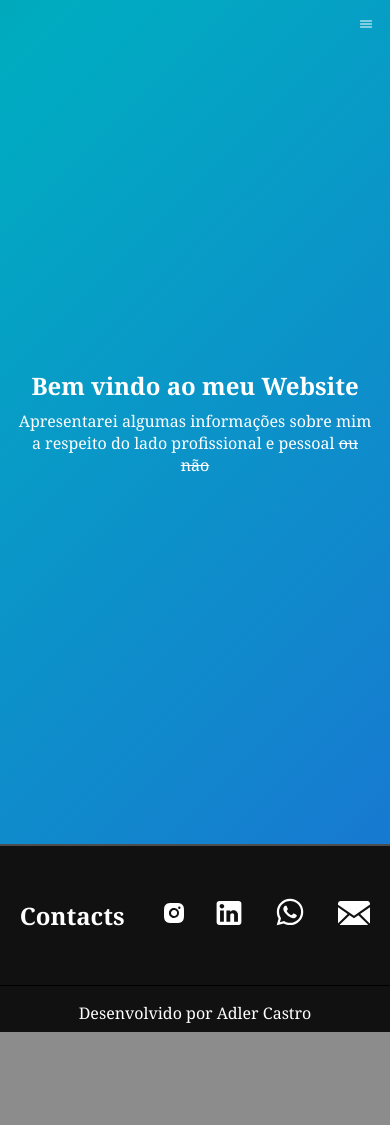
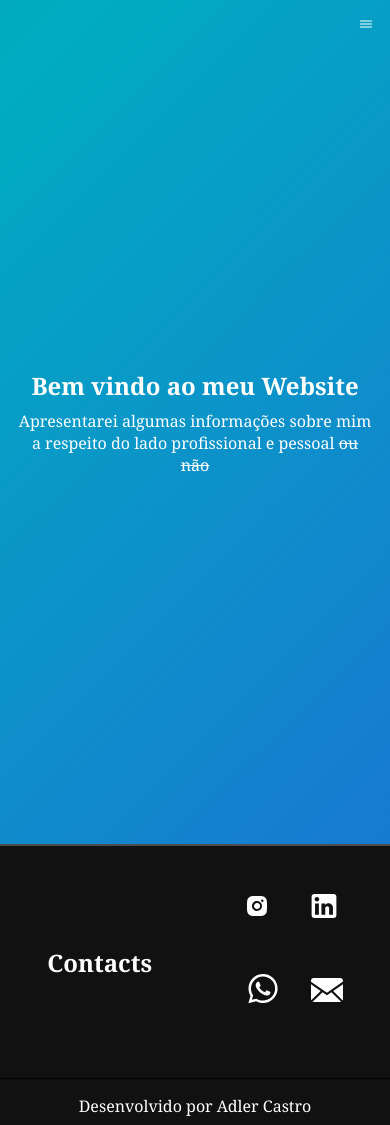
Before and after one commit to AdlerCastro/Website-Pessoal, a Next.js app in the folder website-pessoal/: page / in a window 390 px wide. Before the commit the page ends 1032 px from the top, so only its background shows below. Built offline with nearby package versions, Linux system fonts and the light colour scheme.

Commit message:
:truck: style: Renomeando variáveis

```diff
--- a/website-pessoal/src/components/organisms/Header/styles.css
+++ b/website-pessoal/src/components/organisms/Header/styles.css
@@ -1,6 +1,7 @@
 :root {
     --background-header: rgba(12, 12, 12, 0.822);
-    --background: black;
+    --background-menu: black;
+    --text-color: white;
 }
 
 * {
@@ -46,7 +47,7 @@ a {
 }
 
 .menu a {
-    color: white;
+    color: var(--text-color);
     padding-block: 1rem;
     font-size: large;
     cursor: pointer;
@@ -65,7 +66,6 @@ a {
 }
 
 @media (max-width: 1023px) {
-
     .menu{
         position: fixed;
         display: flex;
@@ -80,9 +80,10 @@ a {
         top: 0;
         right: 0;
         padding-left: 2rem;
+        z-index: 1;
 
         clip-path: ellipse(0vw 1vh at 100% 0%);
-        background: var(--background);
+        background: var(--background-menu);
         transition: 0.3s;
         visibility: hidden;
         overflow-y: hidden;
@@ -112,7 +113,7 @@ a {
         color: white;
         cursor: pointer;
         text-align: center;
-        z-index: 1;
+        z-index: 2;
     }
 }
 
--- a/website-pessoal/src/components/organisms/NoticeWhatsapp/styles.css
+++ b/website-pessoal/src/components/organisms/NoticeWhatsapp/styles.css
@@ -1,7 +1,7 @@
 :root{
     --background-notice: rgba(59, 59, 59, 0.966);
     --color-border-notice: rgb(52, 243, 52);
-    --color-notice: white;
+    --text-color: white;
 
     --background-profile: linear-gradient(125deg,rgb(255, 0, 0), rgb(0, 0, 255));
 }
@@ -20,7 +20,7 @@
 }
 
 #Link{
-    color: var(--color-notice);
+    color: var(--text-color);
     transition: 0.5s ease-in-out;
 }
 
--- a/website-pessoal/src/components/templates/Footer/style.css
+++ b/website-pessoal/src/components/templates/Footer/style.css
@@ -1,11 +1,11 @@
 :root {
     --background-footer: rgb(17, 17, 17);
-    --color-footer: rgb(255, 255, 255);
+    --text-color: rgb(255, 255, 255);
 }
 
 .footer{
     background-color: var(--background-footer);
-    color: var(--color-footer);
+    color: var(--text-color);
     display: flex;
     flex-direction: column;
     align-items: center;
@@ -33,7 +33,24 @@
     display: flex;
     flex-direction: row;
     align-items: center;
+
     gap: 2rem;
+}
+
+.SocialMediaButtons{
+    display: flex;
+    align-items: center;
+    justify-content: center;
+}
+
+.SocialMediaButtons:hover{
+    transition: 0.1s ease-in-out;
+    transform: scale(1.1);
+}
+
+.icons{
+    width: 28px;
+    height: 28px;
 }
 
 a{
@@ -42,4 +59,29 @@ a{
 
 #whatsapp{
     font-size: xx-large;
+    display: flex;
+    align-items: center;
+    justify-content: center;
+    transform: scale(1.1);
 }
+
+#whatsapp:hover{
+    transition: 0.1s ease-in-out;
+    transform: scale(1.2);
+    color: rgb(0, 255, 0);
+}
+
+@media (max-width: 600px){
+    .SocialMediaButtons{
+        padding-block: 1rem
+    }
+
+    #whatsapp{
+        padding-block: 1rem
+    }
+
+    .SocialMedia{
+        display: grid;
+        grid-template-columns: repeat(2, minmax(0,1fr));
+    }
+}
--- a/website-pessoal/src/components/templates/Hero/style.css
+++ b/website-pessoal/src/components/templates/Hero/style.css
@@ -4,7 +4,7 @@
 
     /* Guardioes da Galaxia vol. 1 */
     --background-hero: linear-gradient(-45deg, #0D47A1, #1976D2, #00ACC1, #00796B, #4CAF50);
-    --color-hero: rgb(255, 255, 255);
+    --text-color: rgb(255, 255, 255);
     --size-default: medium;
     --width-image: 100%;
     --height-image: 100%;
@@ -12,7 +12,7 @@
 
 .hero {
     background: var(--background-hero);
-    color: var(--color-hero);
+    color: var(--text-color);
     display: flex;
     flex-direction: column;
     width: 100%;
```
